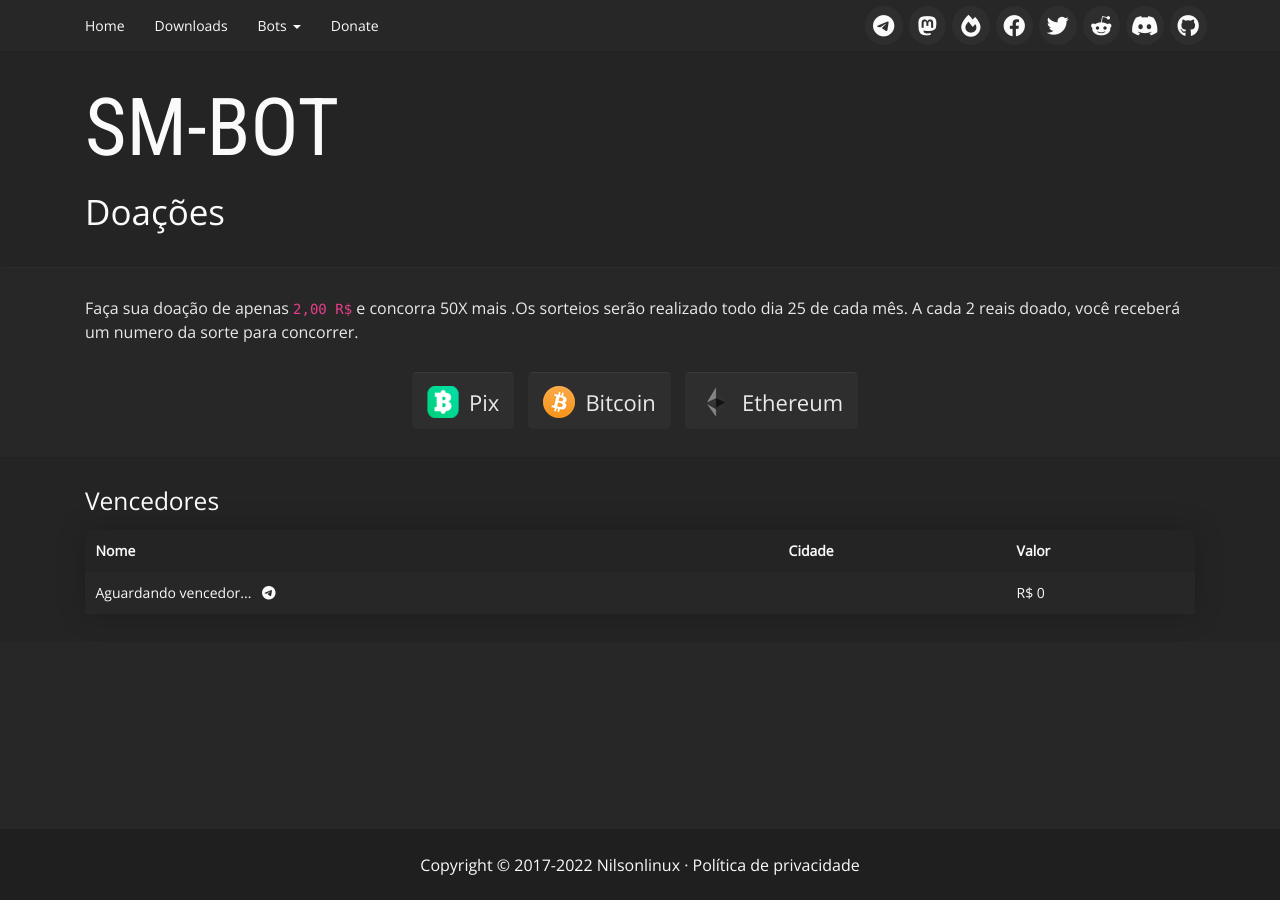
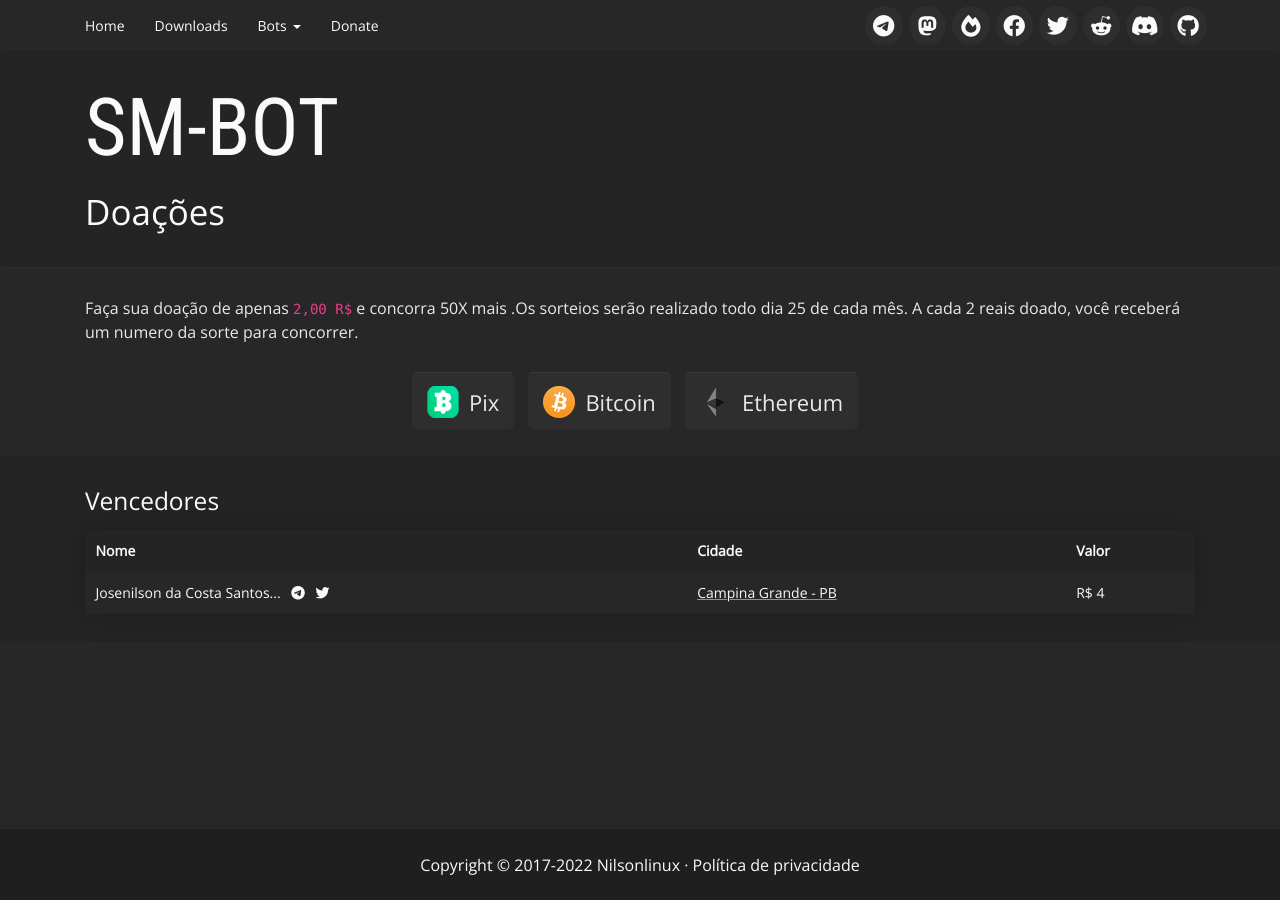
Before and after one commit to suportemasterbot/suportemasterbot.github.io, a Jekyll site: the page built from donate.html, in a window 1280 px wide. Built offline with Jekyll 4.4.1, drawn with Linux system fonts in a browser that asks for light colours.

Commit message:
Add files via upload

```diff
--- a/_data/donators.yml
+++ b/_data/donators.yml
@@ -1,5 +1,5 @@
-- name: Aguardando vencedor...
-  twitter: #
+- name: Josenilson da Costa Santos...
+  twitter: Nilsonlinux
   telegram: https://t.me/NIlsonlinux
-  website: #
-  amount: 0
+  cidade: Campina Grande - PB
+  amount: 4
```
